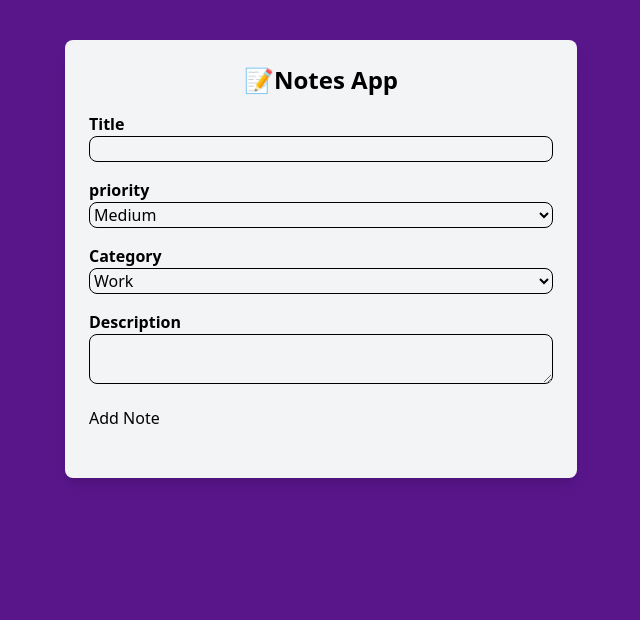
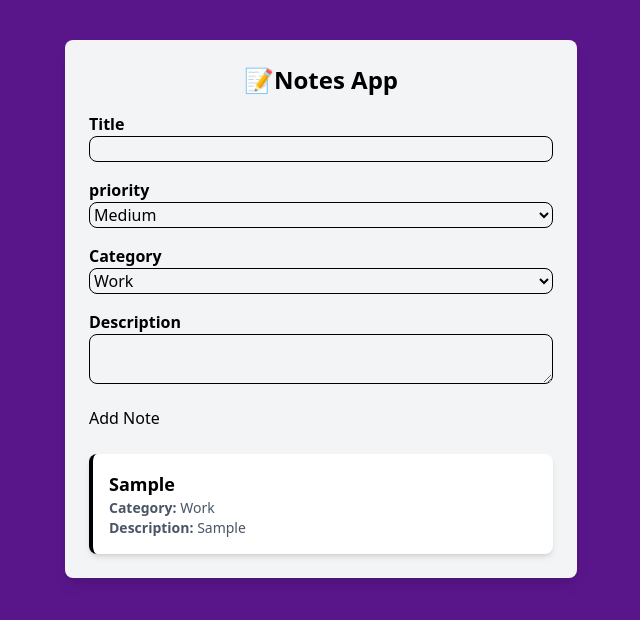
Before and after one commit to junhyungson/notes-app, a React (Vite) app: page / in a window 1280 px wide. Both pictures are taken after typing "Sample", "Sample" into the empty fields and a click on the button "Add Note". Shown: the top 620 px of the page, without its empty margins (319-959 px from the left). Built offline with nearby package versions, Linux system fonts and the light colour scheme.

Commit message:
added nodelist component

```diff
--- a/src/App.jsx
+++ b/src/App.jsx
@@ -1,5 +1,6 @@
 import React, { useState } from "react";
 import NoteForm from "./components/NoteForm";
+import NoteList from "./components/NoteList";
 
 const App = () => {
   const [notes, setNotes] = useState([]);
@@ -7,6 +8,7 @@
     <div className="max-w-lg mx-auto mt-10 p-6 bg-gray-100 rounded-lg shadow-lg">
       <h2 className="text-2xl font-bold mb-4 text-center">📝Notes App</h2>
       <NoteForm notes={notes} setNotes={setNotes} />
+      <NoteList notes={notes} />
     </div>
   );
 };
--- /dev/null
+++ b/src/components/NoteList.jsx
@@ -0,0 +1,27 @@
+import React from "react";
+
+const NoteList = ({ notes }) => {
+  if (notes.length === 0) {
+    return <p className="text-center text-gray-500">No Notes Yet</p>;
+  }
+  return (
+    <div className="space-y-4">
+      {notes.map((note) => (
+        <div
+          key={note.id}
+          className="p-4 bg-white rounded-lg shadow-md border-l-4"
+        >
+          <h3 className="text-lg font-bold">{note.title}</h3>
+          <p className="text-sm text-gray-600">
+            <strong>Category:</strong> {note.category}
+          </p>
+          <p className="text-sm text-gray-600">
+            <strong>Description:</strong> {note.description}
+          </p>
+        </div>
+      ))}
+    </div>
+  );
+};
+
+export default NoteList;
```
